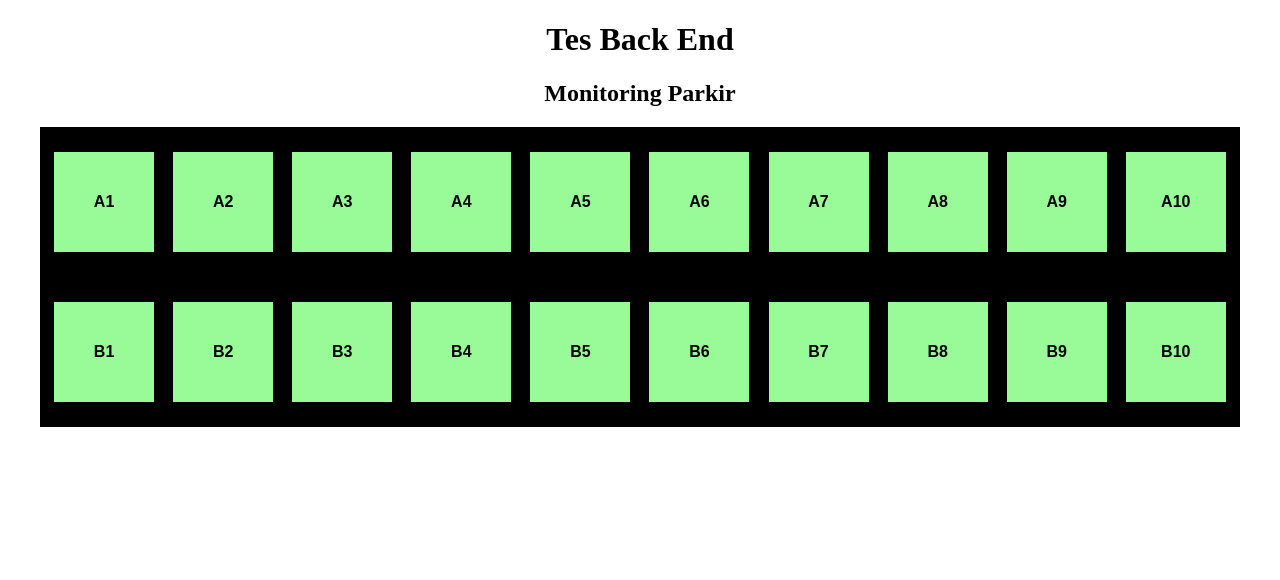
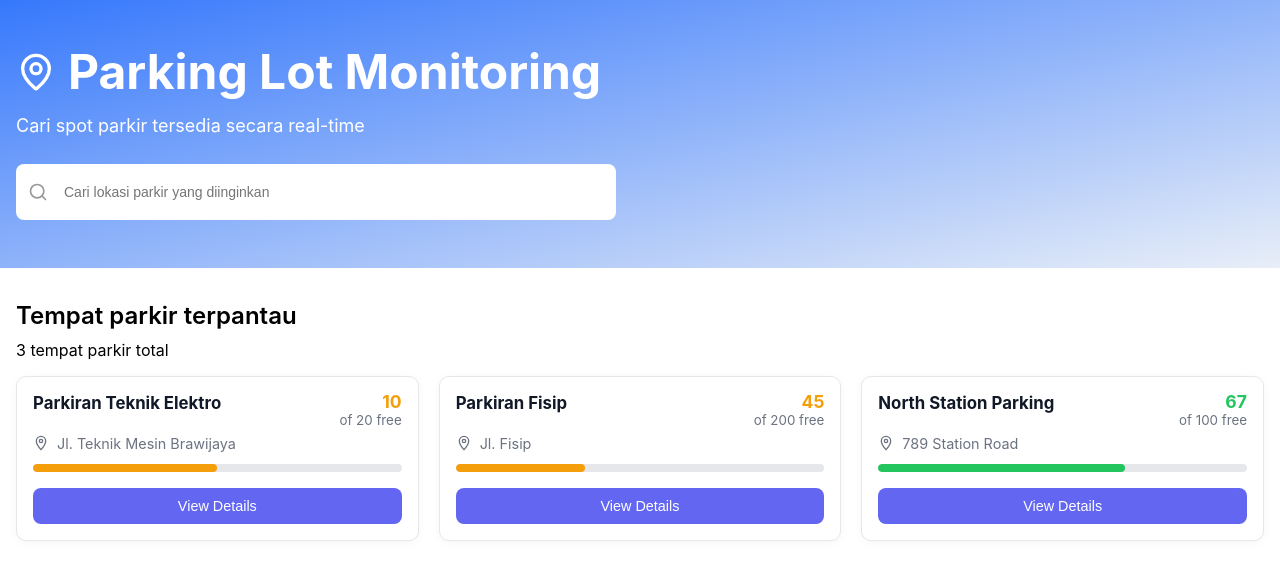
Before and after one commit to YantokTampan/YantokTampan.github.io, a plain HTML site: page index.html in a window 1280 px wide. Drawn offline with nearby package versions, Linux system fonts and the light colour scheme; no server answers.

Commit message:
Add files via upload

```diff
--- a/app.js
+++ b/app.js
@@ -1,41 +1,3 @@
-// Inisialisasi koneksi ke server Socket.IO
-const socket = io('https://tesbackend.onrender.com');
-
-// 1. Event listener ketika berhasil terhubung
-socket.on('connect', () => {
-    console.log('Terhubung ke server Socket.IO!');
-});
-
-// 2. Event listener untuk menangani BATCH
-// Nama event 'status_parkir_batch' harus cocok dengan server.py
-socket.on('status_parkir_batch', (batchData) => {
-    console.log('Menerima data batch:', batchData);
-    // Data yang diharapkan: {'A1': 'penuh', 'A2': 'kosong', ...}
-
-    // 3. Loop melalui setiap data di dalam objek batchData
-    // 'slotId' akan berisi "A1", "A2", "B1", dst.
-    for (const slotId in batchData) {
-
-        // 'status' akan berisi "penuh" atau "kosong"
-        const status = batchData[slotId];
-
-        // Cari elemen div berdasarkan ID
-        const slotElement = document.getElementById(slotId);
-
-        // Pastikan elemennya ada
-        if (slotElement) {
-            // Ubah warnanya berdasarkan status
-            if (status === 'penuh') {
-                slotElement.classList.add('penuh');
-            } else {
-                slotElement.classList.remove('penuh');
-            }
-        }
-    }
-});
-
-
-// Opsional: Handle jika koneksi terputus
-socket.on('disconnect', () => {
-    console.log('Koneksi ke server terputus.');
-});
+const button = document.querySelector('.btn');
+button.addEventListener('click', () => {
+    window.location.href = 'pages/parkiran_filkom/index.html';})
--- a/index.html
+++ b/index.html
@@ -4,44 +4,112 @@
     <head>
         <meta charset="UTF-8">
         <meta name="viewport" content="width=device-width, initial-scale=1.0">
-        <title>Tes Back End</title>
-        <link rel="stylesheet" href="style.css">
+        <title>Monitoring Parkir</title>
+        <link rel="stylesheet" href="styles.css">
     </head>
 
     <body>
-        <h1>Tes Back End</h1>
-        <h2>Monitoring Parkir</h2>
+        <header>
+            <div class="isiHeader">
+                <div class="title-row">
+                    <svg class="lucide lucide-map-pin w-10 h-10" fill="none" height="24" stroke="currentColor"
+                        stroke-linecap="round" stroke-linejoin="round" stroke-width="2" viewBox="0 0 24 24" width="24"
+                        xmlns="http://www.w3.org/2000/svg">
+                        <path
+                            d="M20 10c0 4.993-5.539 10.193-7.399 11.799a1 1 0 0 1-1.202 0C9.539 20.193 4 14.993 4 10a8 8 0 0 1 16 0">
+                        </path>
+                        <circle cx="12" cy="10" r="3"></circle>
+                    </svg>
+                    <h1>Parking Lot Monitoring</h1>
+                </div>
+                <p>Cari spot parkir tersedia secara real-time</p>
+                <div class="kolomPencarian">
+                    <svg class="lucide lucide-search absolute left-4 top-1/2 transform -translate-y-1/2 text-muted-foreground w-5 h-5"
+                        fill="none" height="24" stroke="currentColor" stroke-linecap="round" stroke-linejoin="round"
+                        stroke-width="2" viewBox="0 0 24 24" width="24" xmlns="http://www.w3.org/2000/svg">
+                        <circle cx="11" cy="11" r="8"></circle>
+                        <path d="m21 21-4.3-4.3"></path>
+                    </svg>
+                    <input type="text" placeholder="Cari lokasi parkir yang diinginkan">
+                </div>
+            </div>
+        </header>
+        <div class="konten">
+            <div class="jumlahLokasi">
+                <h2>Tempat parkir terpantau</h2>
+                <p>3 tempat parkir total</p>
+            </div>
+            <section class="grid-cards">
+                <article class="card">
+                    <div class="card-top">
+                        <h3>Parkiran Teknik Elektro</h3>
+                        <div class="avail warn">
+                            <span class="count">10</span>
+                            <small>of 20 free</small>
+                        </div>
+                    </div>
+                    <div class="card-meta">
+                        <div class="row">
+                            <svg viewBox="0 0 24 24" aria-hidden="true">
+                                <path d="M12 22s7-7.75 7-13a7 7 0 1 0-14 0c0 5.25 7 13 7 13z" />
+                                <circle cx="12" cy="9" r="2.5" />
+                            </svg>
+                            <span>Jl. Teknik Mesin Brawijaya</span>
+                        </div>
+                    </div>
+                    <div class="progress">
+                        <div class="fill warn" style="--p:50;"></div>
+                    </div>
+                    <button class="btn" href="\pages\parkiran_filkom\index.html">View Details</button>
+                </article>
 
-        <section class="slotA">
-            <div id="A1">A1</div>
-            <div id="A2">A2</div>
-            <div id="A3">A3</div>
-            <div id="A4">A4</div>
-            <div id="A5">A5</div>
-            <div id="A6">A6</div>
-            <div id="A7">A7</div>
-            <div id="A8">A8</div>
-            <div id="A9">A9</div>
-            <div id="A10">A10</div>
-        </section>
-
-        <section class="slotB">
-            <div id="B1">B1</div>
-            <div id="B2">B2</div>
-            <div id="B3">B3</div>
-            <div id="B4">B4</div>
-            <div id="B5">B5</div>
-            <div id="B6">B6</div>
-            <div id="B7">B7</div>
-            <div id="B8">B8</div>
-            <div id="B9">B9</div>
-            <div id="B10">B10</div>
-        </section>
-
-        <script src="https://cdn.socket.io/4.7.5/socket.io.min.js"></script>
-
+                <article class="card">
+                    <div class="card-top">
+                        <h3>Parkiran Fisip</h3>
+                        <div class="avail warn">
+                            <span class="count">45</span>
+                            <small>of 200 free</small>
+                        </div>
+                    </div>
+                    <div class="card-meta">
+                        <div class="row">
+                            <svg viewBox="0 0 24 24">
+                                <path d="M12 22s7-7.75 7-13a7 7 0 1 0-14 0c0 5.25 7 13 7 13z" />
+                                <circle cx="12" cy="9" r="2.5" />
+                            </svg>
+                            <span>Jl. Fisip</span>
+                        </div>
+                    </div>
+                    <div class="progress">
+                        <div class="fill warn" style="--p:35;"></div>
+                    </div>
+                    <button class="btn">View Details</button>
+                </article>
+                <article class="card">
+                    <div class="card-top">
+                        <h3>North Station Parking</h3>
+                        <div class="avail ok">
+                            <span class="count">67</span>
+                            <small>of 100 free</small>
+                        </div>
+                    </div>
+                    <div class="card-meta">
+                        <div class="row">
+                            <svg viewBox="0 0 24 24">
+                                <path d="M12 22s7-7.75 7-13a7 7 0 1 0-14 0c0 5.25 7 13 7 13z" />
+                                <circle cx="12" cy="9" r="2.5" />
+                            </svg>
+                            <span>789 Station Road</span>
+                        </div>
+                    </div>
+                    <div class="progress">
+                        <div class="fill ok" style="--p:67;"></div>
+                    </div>
+                    <button class="btn">View Details</button>
+                </article>
+            </section>
+        </div>
         <script src="app.js"></script>
-
     </body>
 
 </html>
--- /dev/null
+++ b/styles.css
@@ -0,0 +1,194 @@
+body {
+    margin: 0;
+    font-family: 'Inter', sans-serif;
+}
+
+header {
+    background: linear-gradient(to bottom right, hsl(220, 97%, 60%), hsl(216, 52%, 94%));
+    color: white;
+    padding: 3rem 1rem;
+
+    margin: auto;
+}
+
+.isiHeader{
+    margin-left: auto;
+    margin-right: auto;
+    max-width: 100rem;
+}
+
+h1 {
+    font-size: 3rem;
+    font-weight: 700;
+    line-height: 1;
+    flex-wrap: wrap;
+    gap: 0.75rem;
+    margin: 0;
+
+}
+
+svg {
+    width: 2.5rem;
+    height: 2.5rem;
+}
+
+.title-row {
+    display: flex;
+    align-items: center;
+    gap: 0.75rem;
+    margin: 0;
+    margin-bottom: 1rem;
+}
+
+header p {
+    margin-bottom: 1.5rem;
+    font-size: 1.125rem;
+    line-height: 1.75rem;
+    margin: 0;
+    margin-bottom: 1.5rem;
+}
+
+.kolomPencarian {
+    position: relative;
+    /* agar posisi absolut SVG mengacu ke sini */
+    width: 100%;
+    max-width: 600px;
+    /* opsional, supaya tidak terlalu lebar */
+    margin-top: 1rem;
+    border-width: 1px;
+}
+
+.kolomPencarian svg {
+    position: absolute;
+    left: 12px;
+    /* jarak ikon dari sisi kiri */
+    top: 50%;
+    transform: translateY(-50%);
+    width: 20px;
+    height: 20px;
+    stroke: #999;
+    pointer-events: none;
+    /* biar klik fokus ke input, bukan SVG */
+}
+
+.kolomPencarian input {
+    width: 100%;
+    height: 3.5rem;
+    font-size: 0.875rem;
+    line-height: 1.25rem;
+    padding: 0.5rem 1rem 0.5rem 3rem;
+    border: none;
+    border-radius: 8px;
+    outline: none;
+    margin: 0;
+    box-sizing: border-box;
+}
+
+.konten {
+    padding: 2rem 1rem;
+    margin-left: auto;
+    margin-right: auto;
+    max-width: 100rem;
+}
+
+.jumlahLokasi h2 {
+    font-weight: 600;
+    font-size: 1.5rem;
+    line-height: 2rem;
+    margin-bottom: 0.5rem;
+    margin-top: 0;
+}
+
+.jumlahLokasi p{
+    margin: 0;
+}
+
+.grid-cards{
+  display: grid;
+  grid-template-columns: repeat(auto-fit, minmax(320px, 1fr));
+  gap: 1.25rem;
+  margin-top: 1rem;
+}
+
+.card{
+  background: #fff;
+  border: 1px solid #e5e7eb;
+  border-radius: 10px;
+  box-shadow: 0 2px 10px rgba(0,0,0,.04);
+  padding: 16px;
+}
+
+.card-top{
+  display:flex;
+  align-items:flex-start;
+  justify-content:space-between;
+  gap:.75rem;
+}
+
+.card h3{
+  margin:0;
+  font-size:1.05rem;
+  font-weight:700;
+  color:#111827;
+}
+
+.avail{
+  text-align:right;
+  line-height:1;
+}
+.avail .count{
+  font-weight:700;
+  font-size:1.1rem;
+  display:block;
+}
+.avail.warn .count{ color:#f59e0b; }
+.avail.ok   .count{ color:#22c55e; }
+.avail small{
+  color:#6b7280;
+}
+
+/* Meta lokasi & jarak */
+.card-meta{
+  margin-top:.5rem;
+  color:#6b7280;
+  font-size:.9rem;
+}
+.card-meta .row{
+  display:flex;
+  align-items:center;
+  gap:.5rem;
+  margin:.35rem 0;
+}
+.card-meta svg{
+  width:16px; height:16px;
+  stroke:#6b7280; fill:none;
+  stroke-width:2;
+}
+
+.progress{
+  height:8px;
+  background:#e5e7eb;
+  border-radius:999px;
+  margin:.75rem 0 1rem;
+  overflow:hidden;
+}
+.fill{
+  height:100%;
+  width: calc(var(--p,0) * 1%);
+  border-radius:inherit;
+  background:#6366f1;
+}
+.fill.warn{ background:#f59e0b; }
+.fill.ok{   background:#22c55e; }
+
+.btn{
+  width:100%;
+  border:none;
+  border-radius:8px;
+  height:36px;
+  font-size:.9rem;
+  color:#fff;
+  background:#6366f1;
+  cursor:pointer;
+}
+.btn:hover{ filter: brightness(1.05); }
```
